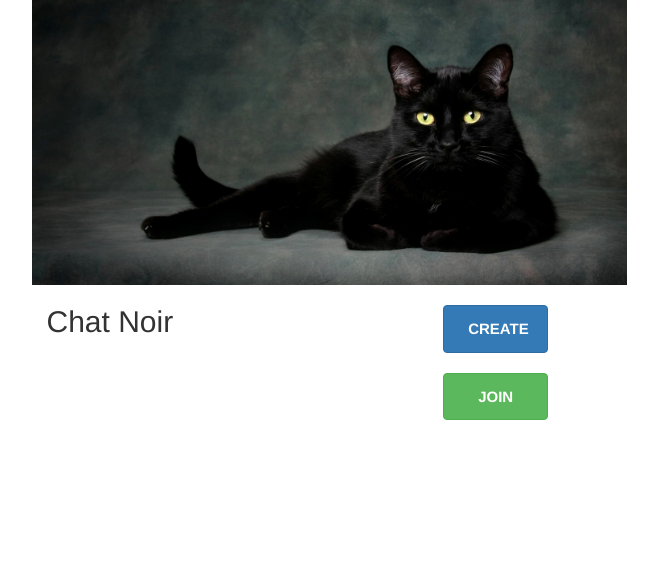
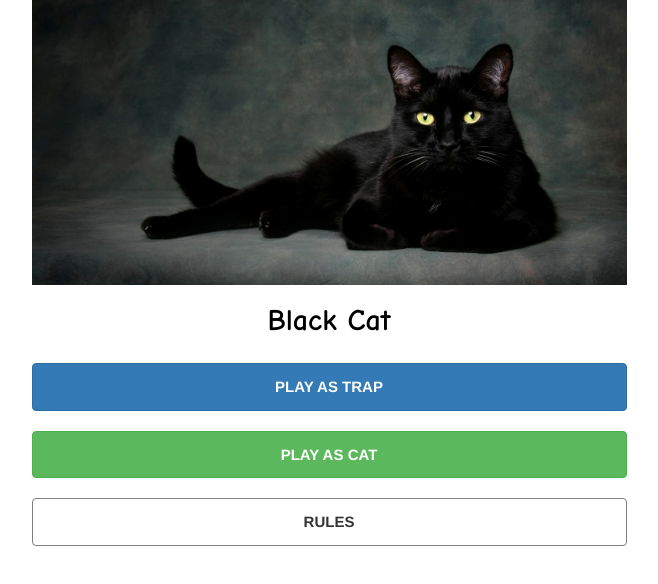
Before and after one commit to AntoineThebaud/ProjetIHM_ChatNoir, a website: page public/index.html in a window 1280 px wide. Shown: the whole page, without its empty margins (311-969 px from the left). Drawn offline with nearby package versions, Linux system fonts and the light colour scheme; no server answers.

Commit message:
améliorations affichage
- passage en anglais

```diff
--- a/public/app.js
+++ b/public/app.js
@@ -62,7 +62,7 @@ jQuery(function($){
             // TODO : patch à optimiser
             if (data.init != true) {
                 var turnArea = document.getElementById('turnArea');
-                turnArea.textContent = "C'est au tour de : Cat";
+                turnArea.textContent = "It's your turn !";
             }
         },
 
@@ -182,7 +182,7 @@ jQuery(function($){
                             btnRow.appendChild(btn);
                         }
                         btnArea.appendChild(btnRow);
-                        turnArea.textContent = "C'est au tour de : Trap";
+                        turnArea.textContent = "It's your turn !";
                     }
                     // TODO : verrouiller un certain nombre de cases à l'initialisation
                     App.Trap.lockRandomButtons();
@@ -203,7 +203,7 @@ jQuery(function($){
                 $('#btn_'+data.pos.neww.i+'_'+data.pos.neww.j).attr('class', 'btn btn-cat btngame-trapscreen');
 
                 var turnArea = document.getElementById('turnArea');
-                turnArea.textContent = "C'est au tour de : Trap";
+                turnArea.textContent = "It's your turn !";
             },
 
             lockRandomButtons: function() {
@@ -278,7 +278,7 @@ jQuery(function($){
                     App.$doc.on('click', '#btn_botright', function(){
                         App.Cat.onMoveButton("botright");
                     });
-                    document.getElementById('turnArea').textContent = "C'est au tour de : Trap";
+                    document.getElementById('turnArea').textContent = "It's not your turn.";
                 });
             },
 
@@ -298,7 +298,7 @@ jQuery(function($){
                 for (var elem in data.traps) {
                     App.Cat.gameLockButton(data.traps[elem]);
                 }
-                document.getElementById('turnArea').textContent = "C'est au tour de : Trap";
+                document.getElementById('turnArea').textContent = "It's not your turn.";
 
                 // Notification d'opération réusise : faire vibrer l'appareil (si la vibration est supportée)
                 if ("vibrate" in navigator) {
--- a/public/css/index.css
+++ b/public/css/index.css
@@ -2,6 +2,10 @@
 .ctm-btn-title {
 	float: right !important;
 	font-weight: bold;
+}
+
+.menu-elements {
+  padding: 0px;
 }
 
 .btngame-trapscreen {
@@ -48,7 +52,8 @@
 
 .btn-menu {
   padding: 12px 24px;
-  width: 105px;
+  width: 100%;
+  min-width: 105px;
   margin-top: 20px;
   font-size: 15px;
   font-weight: bold;
@@ -61,5 +66,22 @@
 
 .disclaimer {
   text-align: center;
-  font-size: 30px ;
+  font-size: 30px;
+  font-family: "Comic Sans MS";
+  font-style: italic;
+  color: #449D44;
 }
+
+.game-title {
+  margin-top: 15px;
+  text-align: center;
+  font-size: 30px;
+  font-family: "Comic Sans MS";
+  font-weight: 900;
+  color: black;
+}
+
+.btn-rules {
+  background-color: white;
+  border-color: gray;
+}
--- a/public/partials/home.htm
+++ b/public/partials/home.htm
@@ -2,14 +2,19 @@
 	<div class="row-fluid">
 		<div class="col-sm-6 col-sm-offset-3">
 			<img class="img-responsive" src="img/blackcat_title.jpg" alt="[image]">
-			<div class="col-xs-8">
-				<h2>Chat Noir</h2>
+			<div class="col-xs-12 menu-elements">
+				<div class="game-title">Black Cat</div>
 			</div>
-			<div class="col-xs-4">
-				<div class="ctm-btn-title">
+			<!-- <div class="col-xs-4">
+				<div class="">
 		            <button id="btnCreateGame" class="btn btn-menu btn-primary">CREATE</button>
 		            <button id="btnJoinGame" class="btn btn-menu btn-success">JOIN</button>
 		        </div>
+	        </div> -->
+	        <div class="col-xs-12 menu-elements">
+	            <button id="btnCreateGame" class="btn btn-menu btn-primary">PLAY AS TRAP</button>
+	            <button id="btnJoinGame" class="btn btn-menu btn-success">PLAY AS CAT</button>
+	            <button id="btnRules" class="btn btn-menu btn-rules">RULES</button>
 	        </div>
 		</div>
     </div>
```
Also changed, not shown: public/partials/end-loose.htm (+1 -1 lines), public/partials/end-win.htm (+2 -2 lines), public/partials/waiting-create-game.htm (+1 -1 lines).
